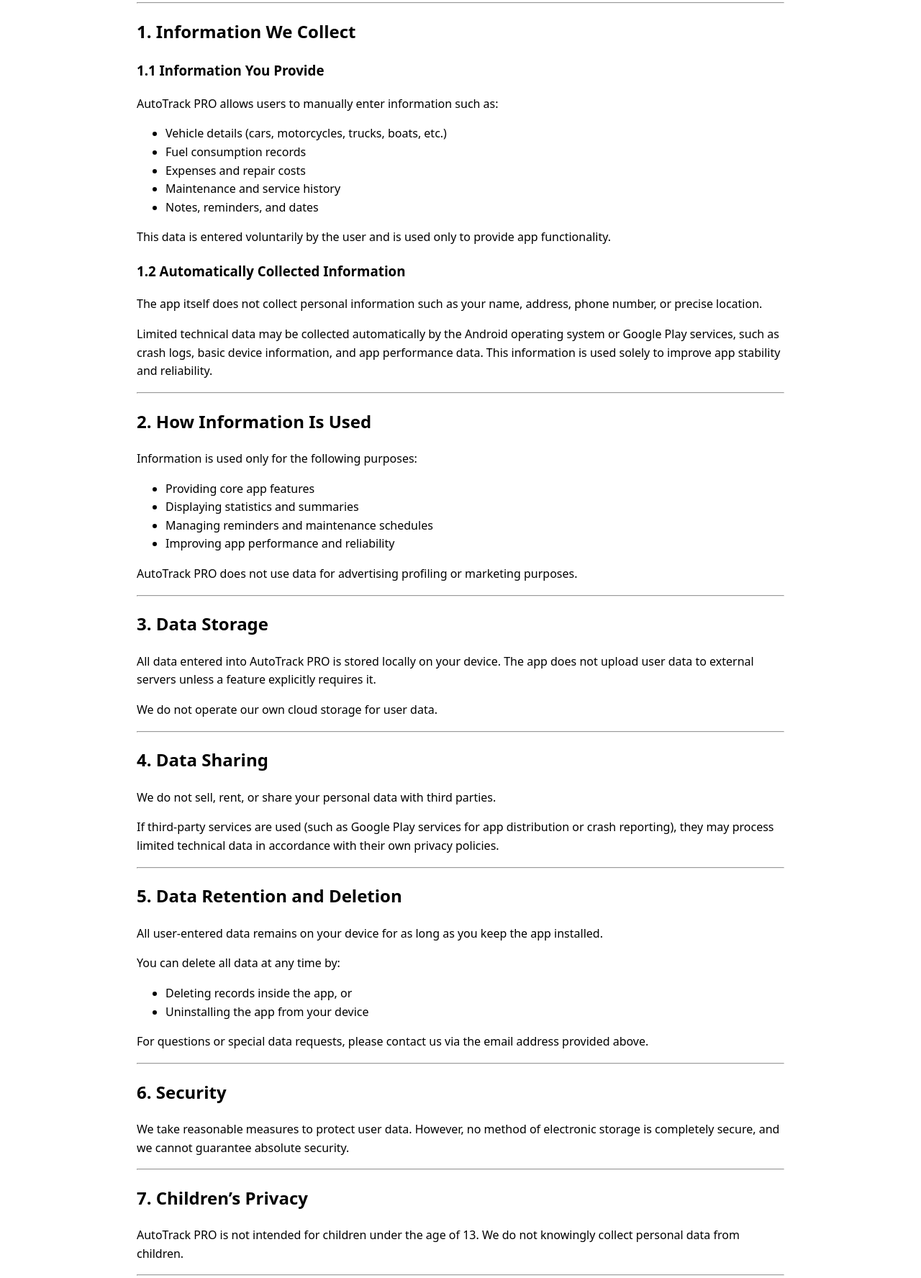
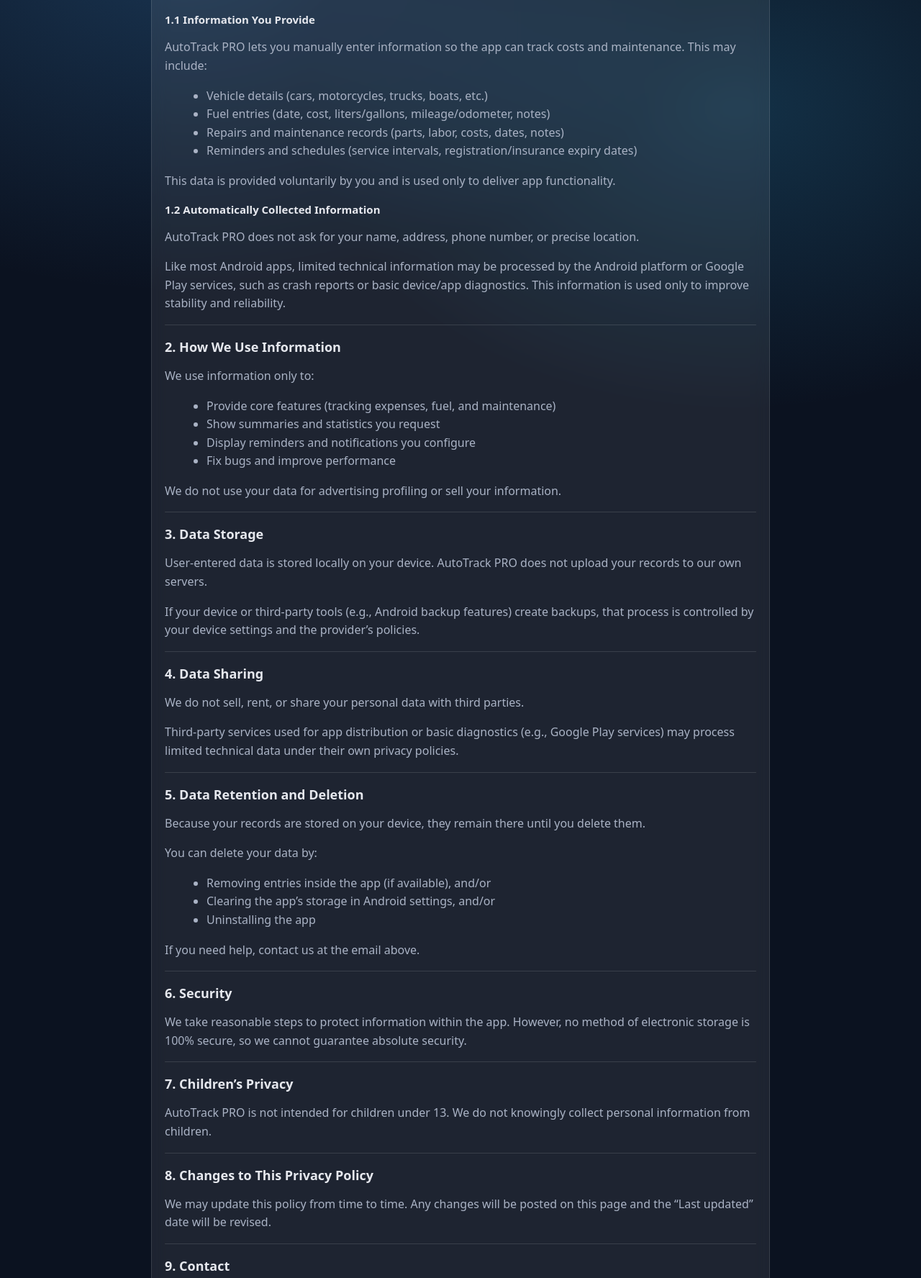
Before and after one commit to lukamartic00-sudo/AutoTrack-Pro-Policy, a plain HTML site: page index.html in a window 1280 px wide. Shown: the part 299-2075 px from the top of the page at 72% size. Drawn offline with Linux system fonts and the light colour scheme.

Commit message:
Update index.html

```diff
--- a/index.html
+++ b/index.html
@@ -1,143 +1,165 @@
+<!doctype html>
+<html lang="en">
+<head>
+  <meta charset="utf-8" />
+  <meta name="viewport" content="width=device-width, initial-scale=1" />
+  <title>Privacy Policy – AutoTrack PRO</title>
+  <meta name="color-scheme" content="dark light" />
+  <style>
+    :root { --bg: #0b1220; --card: rgba(255,255,255,.08); --text: #e6e8ee; --muted:#aab3c5; --line: rgba(255,255,255,.12); }
+    body{ margin:0; font-family: system-ui,-apple-system,Segoe UI,Roboto,Arial,sans-serif; background: radial-gradient(1200px 800px at 20% 10%, rgba(66,153,225,.25), transparent 60%),
+          radial-gradient(1000px 700px at 80% 20%, rgba(56,189,248,.18), transparent 60%), var(--bg); color:var(--text); }
+    .wrap{ max-width: 860px; margin: 0 auto; padding: 28px 16px 56px; }
+    .card{ backdrop-filter: blur(10px); -webkit-backdrop-filter: blur(10px); background: var(--card);
+           border: 1px solid var(--line); border-radius: 18px; padding: 18px; }
+    h1{ font-size: 28px; margin: 0 0 10px; }
+    h2{ font-size: 18px; margin: 18px 0 8px; }
+    h3{ font-size: 15px; margin: 14px 0 6px; color: var(--text); }
+    p,li{ color: var(--muted); line-height: 1.6; }
+    ul{ margin: 8px 0 0 18px; }
+    code{ color: var(--text); background: rgba(255,255,255,.08); padding: 2px 6px; border-radius: 8px; }
+    .top{ display:flex; gap:12px; align-items:baseline; justify-content:space-between; flex-wrap:wrap; margin-bottom:14px; }
+    .badge{ font-size:12px; color: var(--muted); border:1px solid var(--line); padding:6px 10px; border-radius:999px; }
+    a{ color:#7dd3fc; }
+    footer{ margin-top: 14px; font-size: 12px; color: var(--muted); }
+    .hr{ height:1px; background: var(--line); margin: 14px 0; border-radius: 999px; }
+  </style>
+</head>
+
 <body>
-  <main style="max-width: 900px; margin: 0 auto; padding: 24px; font-family: system-ui, -apple-system, Segoe UI, Roboto, Arial, sans-serif; line-height: 1.6;">
+  <div class="wrap">
+    <div class="top">
+      <h1>Privacy Policy – AutoTrack PRO</h1>
+      <div class="badge">Last updated: <span>2026-01-11</span></div>
+    </div>
 
-    <h1>Privacy Policy – AutoTrack PRO</h1>
-    <p><strong>Last updated:</strong> January 2026</p>
-
+    <div class="card">
       <p>
         AutoTrack PRO (“the app”, “we”, “our”, “us”) respects your privacy.
-      This Privacy Policy explains how information is handled when you use the AutoTrack PRO mobile application.
+        This Privacy Policy explains how information is handled when you use AutoTrack PRO.
       </p>
 
       <p>
-      If you have any questions or requests related to privacy, you can contact us at:<br>
-      <strong>Email:</strong> lukamartic01@gmail.com
+        Contact: <a href="mailto:support@yourdomain.com">support@yourdomain.com</a>
+        <br />
+        <span style="font-size:12px; color: var(--muted);">
+          (Replace this email with your real support email.)
+        </span>
       </p>
 
-    <hr>
+      <div class="hr"></div>
 
       <h2>1. Information We Collect</h2>
 
       <h3>1.1 Information You Provide</h3>
       <p>
-      AutoTrack PRO allows users to manually enter information such as:
+        AutoTrack PRO lets you manually enter information so the app can track costs and maintenance. This may include:
       </p>
       <ul>
         <li>Vehicle details (cars, motorcycles, trucks, boats, etc.)</li>
-      <li>Fuel consumption records</li>
-      <li>Expenses and repair costs</li>
-      <li>Maintenance and service history</li>
-      <li>Notes, reminders, and dates</li>
+        <li>Fuel entries (date, cost, liters/gallons, mileage/odometer, notes)</li>
+        <li>Repairs and maintenance records (parts, labor, costs, dates, notes)</li>
+        <li>Reminders and schedules (service intervals, registration/insurance expiry dates)</li>
       </ul>
-
       <p>
-      This data is entered voluntarily by the user and is used only to provide app functionality.
+        This data is provided voluntarily by you and is used only to deliver app functionality.
       </p>
 
       <h3>1.2 Automatically Collected Information</h3>
       <p>
-      The app itself does not collect personal information such as your name, address, phone number, or precise location.
+        AutoTrack PRO does not ask for your name, address, phone number, or precise location.
       </p>
       <p>
-      Limited technical data may be collected automatically by the Android operating system or Google Play services,
-      such as crash logs, basic device information, and app performance data.
-      This information is used solely to improve app stability and reliability.
+        Like most Android apps, limited technical information may be processed by the Android platform or Google Play services,
+        such as crash reports or basic device/app diagnostics. This information is used only to improve stability and reliability.
       </p>
 
-    <hr>
+      <div class="hr"></div>
 
-    <h2>2. How Information Is Used</h2>
+      <h2>2. How We Use Information</h2>
+      <p>We use information only to:</p>
+      <ul>
+        <li>Provide core features (tracking expenses, fuel, and maintenance)</li>
+        <li>Show summaries and statistics you request</li>
+        <li>Display reminders and notifications you configure</li>
+        <li>Fix bugs and improve performance</li>
+      </ul>
       <p>
-      Information is used only for the following purposes:
-    </p>
-    <ul>
-      <li>Providing core app features</li>
-      <li>Displaying statistics and summaries</li>
-      <li>Managing reminders and maintenance schedules</li>
-      <li>Improving app performance and reliability</li>
-    </ul>
-
-    <p>
-      AutoTrack PRO does not use data for advertising profiling or marketing purposes.
+        We do not use your data for advertising profiling or sell your information.
       </p>
 
-    <hr>
+      <div class="hr"></div>
 
       <h2>3. Data Storage</h2>
       <p>
-      All data entered into AutoTrack PRO is stored locally on your device.
-      The app does not upload user data to external servers unless a feature explicitly requires it.
+        User-entered data is stored locally on your device. AutoTrack PRO does not upload your records to our own servers.
+      </p>
+      <p>
+        If your device or third-party tools (e.g., Android backup features) create backups, that process is controlled by your device settings
+        and the provider’s policies.
       </p>
 
-    <p>
-      We do not operate our own cloud storage for user data.
-    </p>
-
-    <hr>
+      <div class="hr"></div>
 
       <h2>4. Data Sharing</h2>
       <p>
         We do not sell, rent, or share your personal data with third parties.
       </p>
-
       <p>
-      If third-party services are used (such as Google Play services for app distribution or crash reporting),
-      they may process limited technical data in accordance with their own privacy policies.
+        Third-party services used for app distribution or basic diagnostics (e.g., Google Play services) may process limited technical data
+        under their own privacy policies.
       </p>
 
-    <hr>
+      <div class="hr"></div>
 
       <h2>5. Data Retention and Deletion</h2>
       <p>
-      All user-entered data remains on your device for as long as you keep the app installed.
+        Because your records are stored on your device, they remain there until you delete them.
+      </p>
+      <p>You can delete your data by:</p>
+      <ul>
+        <li>Removing entries inside the app (if available), and/or</li>
+        <li>Clearing the app’s storage in Android settings, and/or</li>
+        <li>Uninstalling the app</li>
+      </ul>
+      <p>
+        If you need help, contact us at the email above.
       </p>
 
-    <p>
-      You can delete all data at any time by:
-    </p>
-    <ul>
-      <li>Deleting records inside the app, or</li>
-      <li>Uninstalling the app from your device</li>
-    </ul>
-
-    <p>
-      For questions or special data requests, please contact us via the email address provided above.
-    </p>
-
-    <hr>
+      <div class="hr"></div>
 
       <h2>6. Security</h2>
       <p>
-      We take reasonable measures to protect user data.
-      However, no method of electronic storage is completely secure,
-      and we cannot guarantee absolute security.
+        We take reasonable steps to protect information within the app. However, no method of electronic storage is 100% secure,
+        so we cannot guarantee absolute security.
       </p>
 
-    <hr>
+      <div class="hr"></div>
 
       <h2>7. Children’s Privacy</h2>
       <p>
-      AutoTrack PRO is not intended for children under the age of 13.
-      We do not knowingly collect personal data from children.
+        AutoTrack PRO is not intended for children under 13. We do not knowingly collect personal information from children.
       </p>
 
-    <hr>
+      <div class="hr"></div>
 
       <h2>8. Changes to This Privacy Policy</h2>
       <p>
-      We may update this Privacy Policy from time to time.
-      Any changes will be posted on this page with an updated revision date.
+        We may update this policy from time to time. Any changes will be posted on this page and the “Last updated” date will be revised.
       </p>
 
-    <hr>
+      <div class="hr"></div>
 
       <h2>9. Contact</h2>
       <p>
-      If you have any questions about this Privacy Policy or data handling, please contact:
-    </p>
-    <p>
-      <strong>Email:</strong> your@email.com
+        If you have questions about this Privacy Policy, contact:<br />
+        <a href="mailto:support@yourdomain.com">support@yourdomain.com</a>
       </p>
 
-  </main>
+      <footer>
+        Tip: Keep this page public and accessible over <code>https</code> for Google Play.
+      </footer>
+    </div>
+  </div>
 </body>
+</html>
```
Lines whose indentation alone changed are shown as unchanged.
